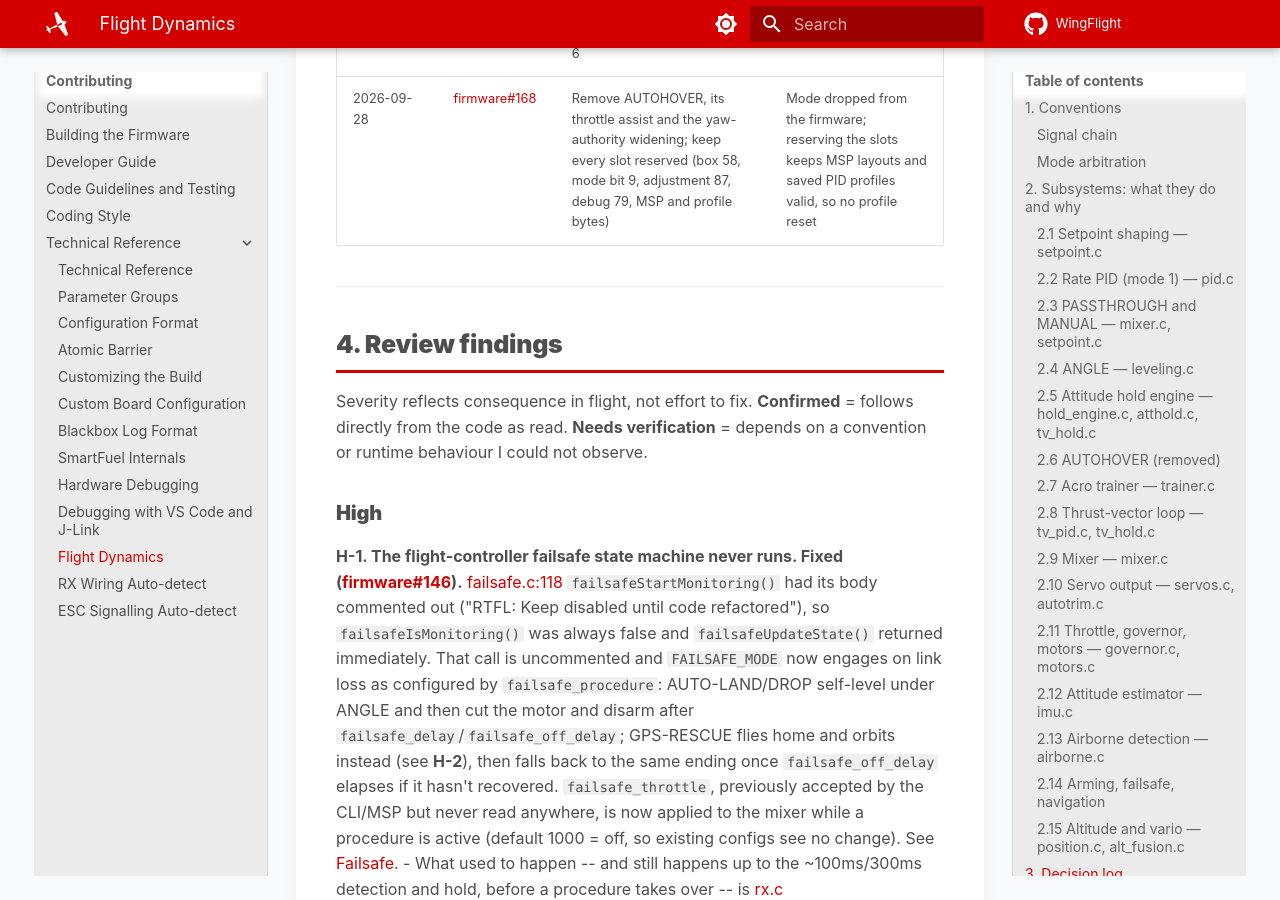
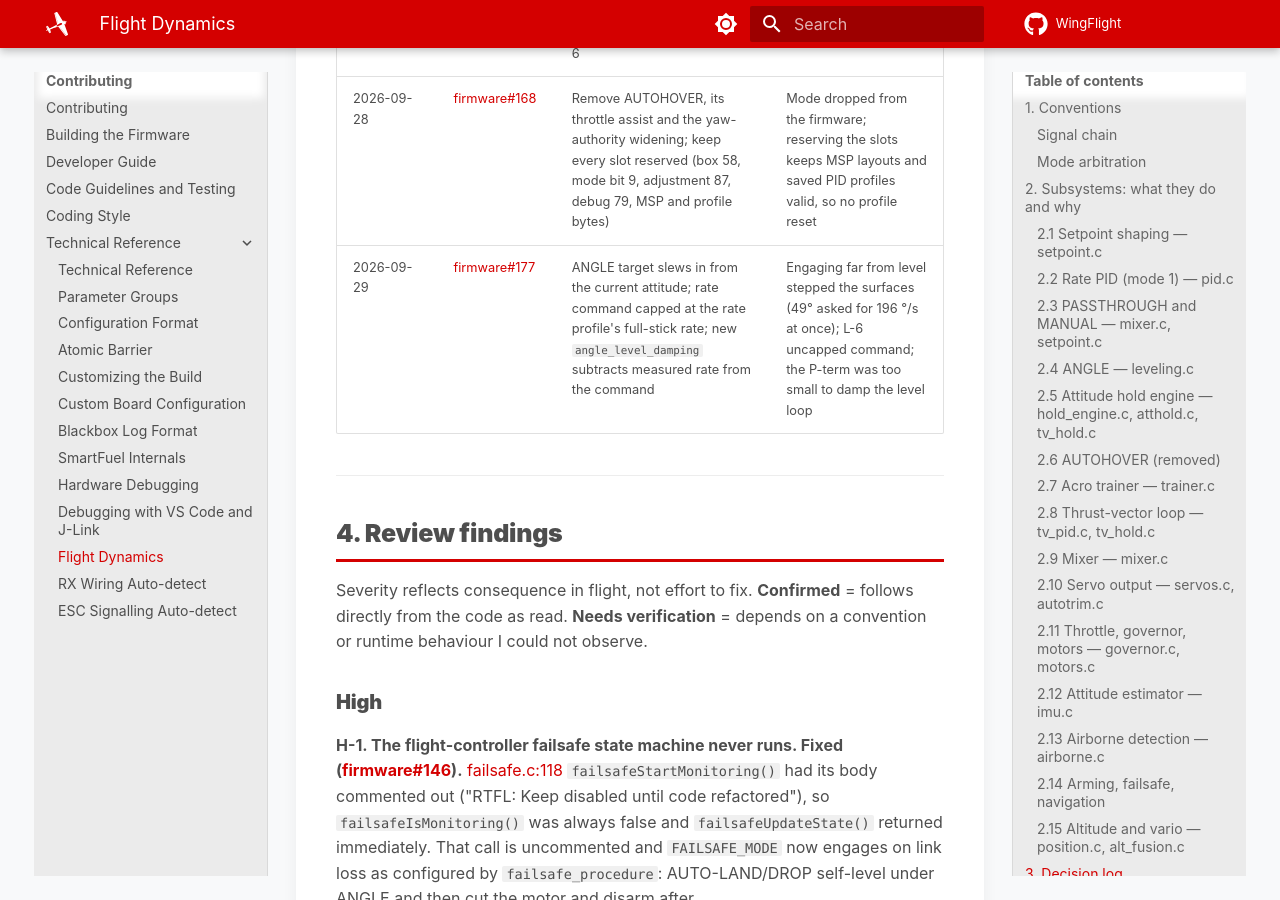
Before and after one commit to WingFlight/wingflight-docs, an MkDocs documentation site: the page built from docs/contributing/tech/flight-dynamics.md, in a window 1280 px wide and 900 px high, scrolled down 16169 px. Built offline with MkDocs 1.6.1 and Material for MkDocs 9.7.7, drawn with Linux system fonts in a browser that asks for light colours; some of the changed text lies outside the part shown.

Commit message:
Add the firmware#177 decision-log row and fix the MSP command name
Co-Authored-By: Claude Opus 5.5 <noreply@anthropic.com>

```diff
--- a/docs/contributing/tech/flight-dynamics.md
+++ b/docs/contributing/tech/flight-dynamics.md
@@ -127,7 +127,7 @@ Euler-angle leveling on roll and pitch only; yaw stays a pass-through so the rud
 
 - **Slewed target, not a step.** The error is measured against a working target, not the stick target. On engagement (any entry into the leveling set: ANGLE, failsafe, GPS rescue, loiter, RTH) the working target starts at the current attitude, then moves toward the stick target no faster than the full-stick rate. Engaging 49° off level used to command 196 °/s on the first loop; the command now ramps in over about `1 / (level_strength/10)` seconds (0.25 s at the default). `pid.c` resets the target whenever no leveling mode is active.
 - **Damping through F.** The damping term is a rate setpoint, so it reaches the surfaces through the rate PID's F term and scales with each airframe's F tune. It is not a D-term on the level loop. The P-term was too small (about a twentieth of F) to damp the level loop on its own. In steady tracking the damping reduces the effective level gain by `1 / (1 + damping)`.
-- **Storage.** `angle_level_damping` lives in its own per-profile parameter group (`PG_LEVEL_CONFIG`) so adding it did not reset PID profiles. It is the MSP API 22.13 byte at the end of `MSP_PID_ADVANCED`.
+- **Storage.** `angle_level_damping` lives in its own per-profile parameter group (`PG_LEVEL_CONFIG`) so adding it did not reset PID profiles. It is the MSP API 22.13 byte at the end of `MSP_PID_PROFILE`.
 
 Euler math is acceptable here because ANGLE is limited to 55° and pitch never nears ±90°. This is exactly why ATTHOLD does *not* use it.
 
@@ -279,6 +279,7 @@ Rationale reconstructed from commit messages. Dates are commit dates.
 | 2026-09-23 | [firmware#146](https://github.com/WingFlight/wingflight-firmware/pull/146) | Re-enable failsafe stage 2; retarget `BOXGPSRESCUE` and the failsafe GPS-RESCUE procedure to the existing fixed-wing RTH controller instead of Betaflight's quad GPS Rescue code; fix the inverted RTH/loiter altitude sign; expose `nav_*` GPS Navigation settings over MSP | Stage 2 was a disabled stub (H-1); the quad rescue algorithm doesn't fly a wing home (H-2); the altitude controller commanded a descent when below target (H-3); those settings were CLI-only |
 | 2026-09-26 | [firmware#157](https://github.com/WingFlight/wingflight-firmware/pull/157) | Dead-reckon GPS nav through dropouts (5 s), `nav_min_sats` hysteresis, engage without a fix; accelerometer-fused altitude/vario; GPS altitude on the default source; `nav_min_sats` 8 → 6, `position_gps_min_sats` 12 → 6 | Flight test: LOITER called "unavailable" in flight at 9 satellites; baro-derivative vario lagged; boards without a baro had no altitude (`source & ALT_SOURCE_DEFAULT` is always 0) |
 | 2026-09-28 | [firmware#168](https://github.com/WingFlight/wingflight-firmware/pull/168) | Remove AUTOHOVER, its throttle assist and the yaw-authority widening; keep every slot reserved (box 58, mode bit 9, adjustment 87, debug 79, MSP and profile bytes) | Mode dropped from the firmware; reserving the slots keeps MSP layouts and saved PID profiles valid, so no profile reset |
+| 2026-09-29 | [firmware#177](https://github.com/WingFlight/wingflight-firmware/pull/177) | ANGLE target slews in from the current attitude; rate command capped at the rate profile's full-stick rate; new `angle_level_damping` subtracts measured rate from the command | Engaging far from level stepped the surfaces (49° asked for 196 °/s at once); L-6 uncapped command; the P-term was too small to damp the level loop |
 
 ---
 
```
